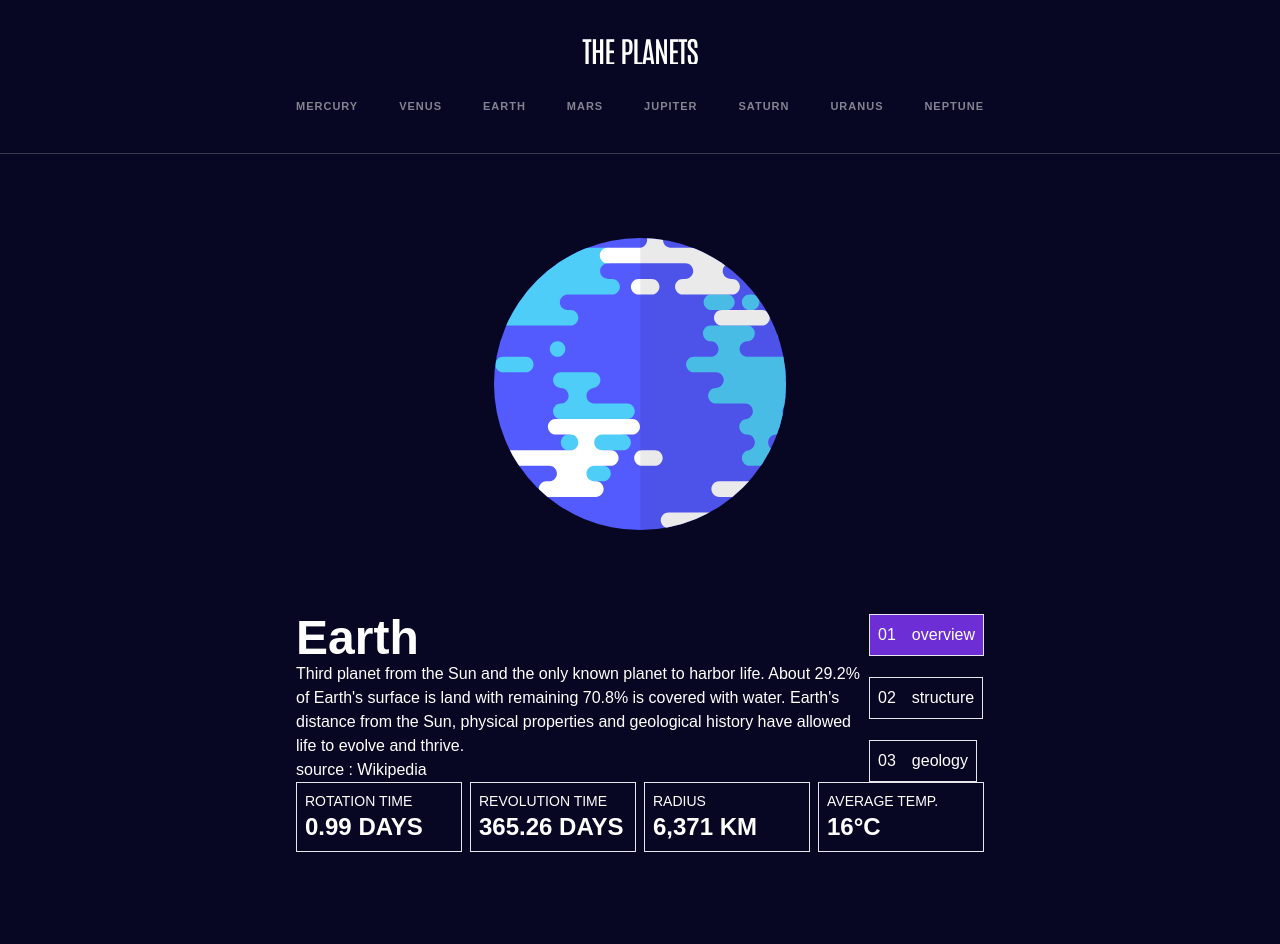
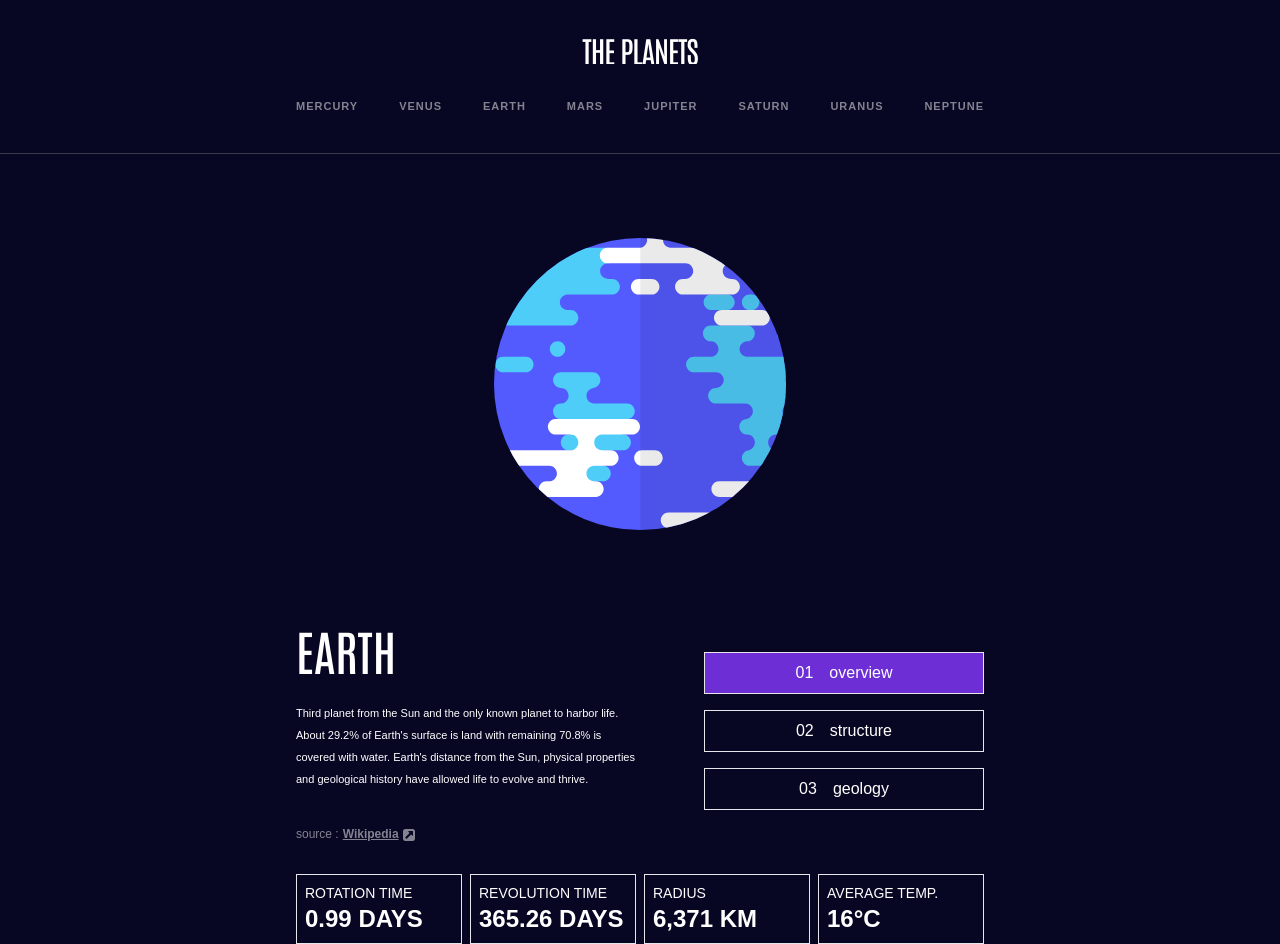
Before and after one commit to orphandeity/planets-fact-site, a Next.js app: page /earth in a window 1280 px wide. Before the commit the page ends 852 px from the top, so only its background shows below. Built offline with nearby package versions, Linux system fonts and the light colour scheme.

Commit message:
planet content styles

```diff
--- a/src/app/[slug]/page.tsx
+++ b/src/app/[slug]/page.tsx
@@ -11,7 +11,7 @@ export default function Planet({ params }: { params: { slug: string } }) {
   return (
     <Container>
       <PlanetContent planet={planet} />
-      <dl className="grid grid-cols-1 gap-2 md:grid-cols-4">
+      <dl className="grid grid-cols-1 gap-2 md:mt-[27px] md:grid-cols-4 lg:mt-0">
         <div className="border p-2">
           <dt className="text-xs uppercase md:text-sm">rotation time</dt>
           <dd className="text-xl font-bold uppercase md:text-2xl lg:text-3xl">
--- a/src/components/PlanetContent.tsx
+++ b/src/components/PlanetContent.tsx
@@ -5,6 +5,7 @@ import { useWindow } from "@/lib/useWindow";
 import * as Tabs from "@radix-ui/react-tabs";
 import clsx from "clsx";
 import Image from "next/image";
+import source from "@/assets/icon-source.svg";
 
 export default function PlanetContent({ planet }: { planet: IPlanet }) {
   // selected content
@@ -44,34 +45,64 @@ export default function PlanetContent({ planet }: { planet: IPlanet }) {
           />
         </div>
       )}
-      <div className="flex flex-col-reverse md:flex-row lg:flex-col">
+      <div className="flex flex-col-reverse md:flex-row md:gap-[69px] lg:mt-[126px] lg:flex-col lg:gap-10">
         <Tabs.Content value="overview" asChild>
-          <div>
-            <h1 className="text-5xl font-bold">{planet.name}</h1>
-            <p>{planet.overview.content}</p>
-            <p>
+          <div className="flex flex-col gap-4 md:max-w-[339px] lg:max-w-[350px]">
+            <h1 className="font-antonio text-[40px] font-medium uppercase md:text-[48px] lg:text-[80px]">
+              {planet.name}
+            </h1>
+            <p className="text-[11px] leading-[22px] lg:text-[14px] lg:leading-[25px]">
+              {planet.overview.content}
+            </p>
+            <p className="mt-4 flex gap-1 text-xs leading-[25px] text-grayLight lg:mt-0 lg:text-sm">
               <span>source : </span>
-              <a href={planet.overview.source}>Wikipedia</a>
+              <a
+                href={planet.overview.source}
+                className="flex items-center gap-1 font-semibold underline"
+              >
+                Wikipedia
+                <Image src={source} alt="" width={12} height={12} />
+              </a>
             </p>
           </div>
         </Tabs.Content>
         <Tabs.Content value="structure" asChild>
-          <div>
-            <h1 className="text-5xl font-bold">{planet.name}</h1>
-            <p>{planet.structure.content}</p>
-            <p>
+          <div className="flex flex-col gap-4">
+            <h1 className="font-antonio text-[40px] font-medium uppercase md:text-[48px] lg:text-[80px]">
+              {planet.name}
+            </h1>
+            <p className="text-[11px] leading-[22px] lg:text-[14px] lg:leading-[25px]">
+              {planet.structure.content}
+            </p>
+            <p className="mt-4 flex gap-1 text-xs leading-[25px] text-grayLight lg:mt-0 lg:text-sm">
               <span>source : </span>
-              <a href={planet.structure.source}>Wikipedia</a>
+              <a
+                href={planet.structure.source}
+                className="flex items-center gap-1 font-semibold underline"
+              >
+                Wikipedia
+                <Image src={source} alt="" width={12} height={12} />
+              </a>
             </p>
           </div>
         </Tabs.Content>
         <Tabs.Content value="geology" asChild>
-          <div>
-            <h1 className="text-5xl font-bold">{planet.name}</h1>
-            <p>{planet.geology.content}</p>
-            <p>
+          <div className="flex flex-col gap-4">
+            <h1 className="font-antonio text-[40px] font-medium uppercase md:text-[48px] lg:text-[80px]">
+              {planet.name}
+            </h1>
+            <p className="text-[11px] leading-[22px] lg:text-[14px] lg:leading-[25px]">
+              {planet.geology.content}
+            </p>
+            <p className="mt-4 flex gap-1 text-xs leading-[25px] text-grayLight lg:mt-0 lg:text-sm">
               <span>source : </span>
-              <a href={planet.geology.source}>Wikipedia</a>
+              <a
+                href={planet.geology.source}
+                className="flex items-center gap-1 font-semibold underline"
+              >
+                Wikipedia
+                <Image src={source} alt="" width={12} height={12} />
+              </a>
             </p>
           </div>
         </Tabs.Content>
@@ -87,12 +118,12 @@ export default function PlanetContent({ planet }: { planet: IPlanet }) {
           </div>
         )}
 
-        <Tabs.List className="flex flex-row justify-between md:flex-col md:gap-2">
+        <Tabs.List className="flex flex-row justify-between md:w-full md:flex-col md:justify-center md:gap-4">
           <div className="relative">
             <Tabs.Trigger
               value="overview"
               className={clsx([
-                "peer flex items-center justify-center p-2 data-[state=inactive]:bg-transparent md:gap-4 md:border",
+                "peer flex items-center justify-center p-2 data-[state=inactive]:bg-transparent md:w-full md:gap-4 md:border",
                 width >= 768 && planet.color,
               ])}
             >
@@ -111,7 +142,7 @@ export default function PlanetContent({ planet }: { planet: IPlanet }) {
             <Tabs.Trigger
               value="structure"
               className={clsx([
-                "peer flex items-center justify-center p-2 data-[state=inactive]:bg-transparent md:gap-4 md:border",
+                "peer flex items-center justify-center p-2 data-[state=inactive]:bg-transparent md:w-full md:gap-4 md:border",
                 width >= 768 && planet.color,
               ])}
             >
@@ -130,7 +161,7 @@ export default function PlanetContent({ planet }: { planet: IPlanet }) {
             <Tabs.Trigger
               value="geology"
               className={clsx([
-                "peer flex items-center justify-center p-2 data-[state=inactive]:bg-transparent md:gap-4 md:border",
+                "peer flex items-center justify-center p-2 data-[state=inactive]:bg-transparent md:w-full md:gap-4 md:border",
                 width >= 768 && planet.color,
               ])}
             >
```
